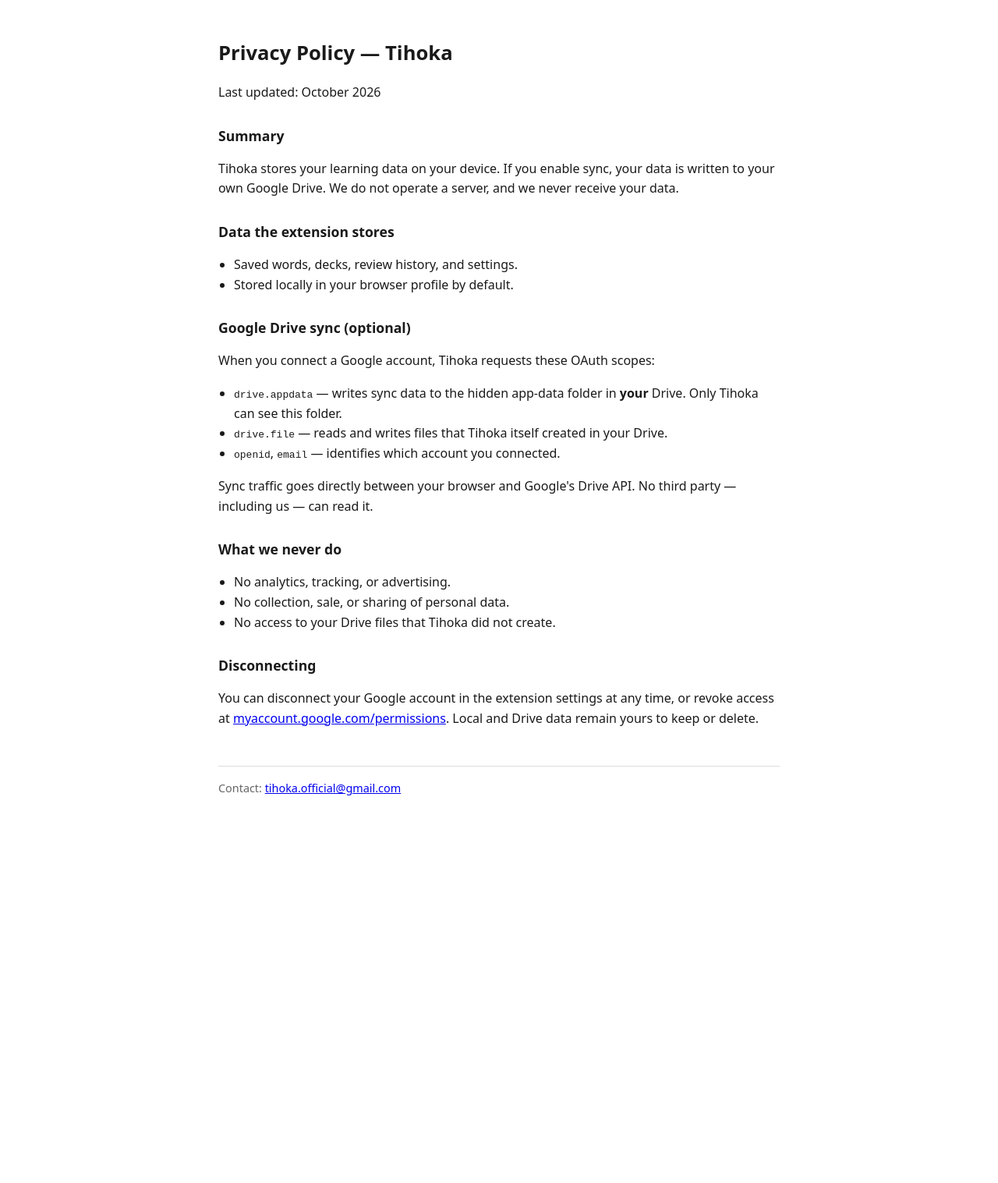
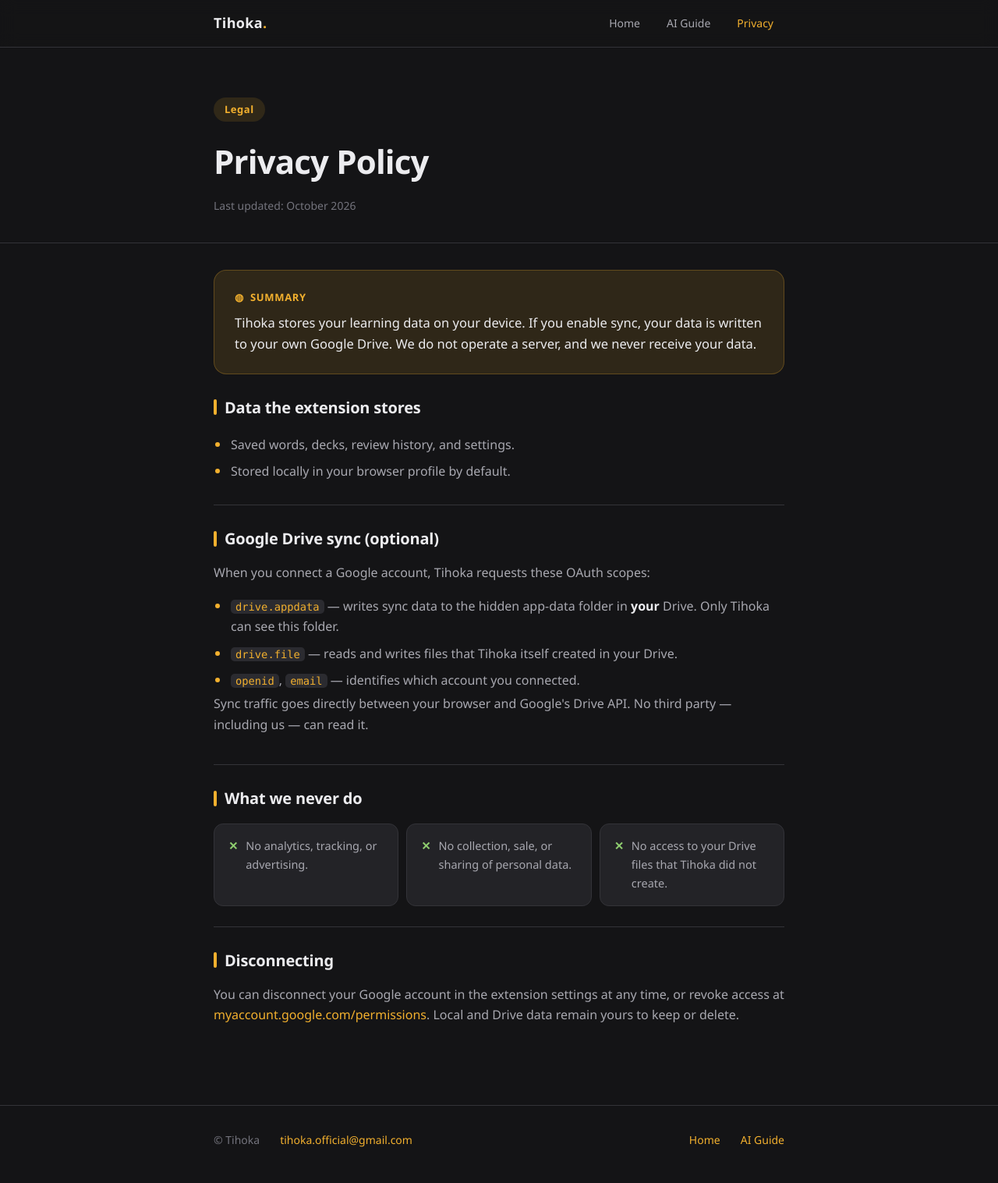
Before and after one commit to tihoka-official/tihoka, a plain HTML site: page privacy.html in a window 1280 px wide. Shown: the whole page at 78% size. Before the commit the page ends 1071 px from the top, so only its background shows below. Drawn offline with Linux system fonts and the light colour scheme.

Commit message:
Restyle privacy policy to the site design language
Same dark/gold system as the landing and guide: nav + footer, kicker
header, gold-marker section titles, summary callout, scope pills, and
never-do cards. Content verbatim — legal text unchanged.

```diff
--- a/privacy.html
+++ b/privacy.html
@@ -3,28 +3,175 @@
 <head>
 <meta charset="utf-8">
 <meta name="viewport" content="width=device-width, initial-scale=1">
+<meta name="description" content="Tihoka Privacy Policy — your learning data stays on your device; optional sync writes to your own Google Drive.">
 <title>Tihoka — Privacy Policy</title>
 <style>
-  body { font-family: system-ui, sans-serif; max-width: 720px; margin: 48px auto; padding: 0 20px; line-height: 1.6; color: #1a1a1a; }
-  h1 { font-size: 1.6rem; }
-  h2 { font-size: 1.1rem; margin-top: 1.75rem; }
-  ul { padding-left: 1.25rem; }
-  footer { margin-top: 3rem; padding-top: 1rem; border-top: 1px solid #ddd; font-size: 0.9rem; color: #666; }
+  :root {
+    --bg: #141416;
+    --bg-raised: #1d1d21;
+    --card: #232327;
+    --field: #2b2b30;
+    --text: #ececef;
+    --text-2: #a8a8b0;
+    --text-3: #74747d;
+    --gold: #f2b02e;
+    --gold-2: #e09a12;
+    --gold-soft: rgba(242, 176, 46, 0.12);
+    --ok: #8fce6f;
+    --divider: #333338;
+    --mono: "Cascadia Code", Consolas, "Courier New", monospace;
+    --radius: 16px;
+  }
+  * { box-sizing: border-box; }
+  body {
+    margin: 0;
+    background: var(--bg);
+    color: var(--text);
+    font-family: "Segoe UI", system-ui, -apple-system, sans-serif;
+    font-size: 16px;
+    line-height: 1.65;
+    -webkit-font-smoothing: antialiased;
+  }
+  a { color: var(--gold); text-decoration: none; }
+  a:hover { text-decoration: underline; }
+  code {
+    font-family: var(--mono); font-size: 0.86em; color: var(--gold);
+    background: var(--field); padding: 1px 6px; border-radius: 5px;
+  }
+
+  .wrap { max-width: 780px; margin: 0 auto; padding: 0 24px; }
+
+  nav {
+    position: sticky; top: 0; z-index: 10;
+    background: rgba(20, 20, 22, 0.85);
+    backdrop-filter: blur(10px);
+    border-bottom: 1px solid var(--divider);
+  }
+  .nav-in { display: flex; align-items: center; gap: 20px; height: 60px; }
+  .logo { font-weight: 700; font-size: 18px; letter-spacing: 0.02em; color: var(--text); }
+  .logo:hover { text-decoration: none; }
+  .logo em { color: var(--gold); font-style: normal; }
+  .nav-links { margin-left: auto; display: flex; gap: 6px; }
+  .nav-links a {
+    padding: 7px 14px; border-radius: 999px;
+    color: var(--text-2); font-size: 14px;
+  }
+  .nav-links a:hover { color: var(--text); background: var(--field); text-decoration: none; }
+  .nav-links a.on { color: var(--gold); }
+
+  /* ---- doc header ---- */
+  .doc-head { padding: 64px 0 36px; border-bottom: 1px solid var(--divider); }
+  .doc-head .kicker {
+    display: inline-block; padding: 5px 14px; border-radius: 999px;
+    background: var(--gold-soft); color: var(--gold);
+    font-size: 13px; font-weight: 600; letter-spacing: 0.04em;
+  }
+  .doc-head h1 { margin: 16px 0 10px; font-size: clamp(30px, 4.5vw, 42px); letter-spacing: -0.02em; }
+  .doc-head .updated { margin: 0; color: var(--text-3); font-size: 14px; }
+
+  /* ---- doc body ---- */
+  .doc { padding: 8px 0 64px; }
+  .doc section { padding: 26px 0; }
+  .doc section + section { border-top: 1px solid var(--divider); }
+  .doc h2 {
+    display: flex; align-items: center; gap: 10px;
+    margin: 0 0 14px; font-size: 20px; letter-spacing: -0.01em;
+  }
+  .doc h2::before {
+    content: ''; width: 4px; height: 20px; border-radius: 2px;
+    background: var(--gold); flex: 0 0 auto;
+  }
+  .doc p { margin: 0 0 12px; color: var(--text-2); }
+  .doc ul { margin: 0; padding-left: 0; list-style: none; }
+  .doc li {
+    position: relative; padding: 4px 0 4px 22px;
+    color: var(--text-2);
+  }
+  .doc li::before {
+    content: ''; position: absolute; left: 2px; top: 14px;
+    width: 6px; height: 6px; border-radius: 50%; background: var(--gold);
+  }
+  .doc strong { color: var(--text); }
+
+  /* summary callout */
+  .callout {
+    margin: 26px 0 0;
+    background: var(--gold-soft);
+    border: 1px solid rgba(242, 176, 46, 0.25);
+    border-radius: var(--radius);
+    padding: 24px 26px;
+  }
+  .callout .callout-tag {
+    display: flex; align-items: center; gap: 8px;
+    color: var(--gold); font-weight: 700; font-size: 13px;
+    letter-spacing: 0.05em; text-transform: uppercase;
+    margin-bottom: 8px;
+  }
+  .callout p { margin: 0; color: var(--text); font-size: 16.5px; }
+
+  /* never-do card */
+  .never {
+    display: grid; gap: 10px;
+    grid-template-columns: repeat(auto-fit, minmax(200px, 1fr));
+    margin-top: 16px;
+  }
+  .never-item {
+    background: var(--card); border: 1px solid var(--divider);
+    border-radius: 12px; padding: 16px 18px;
+    display: flex; gap: 10px; align-items: flex-start;
+    color: var(--text-2); font-size: 14.5px;
+  }
+  .never-item::before {
+    content: '✕'; color: var(--ok); font-weight: 700; flex: 0 0 auto;
+  }
+
+  footer {
+    border-top: 1px solid var(--divider);
+    padding: 32px 0 44px;
+    color: var(--text-3); font-size: 14px;
+  }
+  .foot-in { display: flex; flex-wrap: wrap; gap: 12px 26px; align-items: center; }
+  .foot-in .spacer { margin-left: auto; }
 </style>
 </head>
 <body>
-<h1>Privacy Policy — Tihoka</h1>
-<p>Last updated: October 2026</p>
 
-<h2>Summary</h2>
+<nav>
+  <div class="wrap nav-in">
+    <a class="logo" href="./">Tihoka<em>.</em></a>
+    <div class="nav-links">
+      <a href="./">Home</a>
+      <a href="guide.html">AI Guide</a>
+      <a class="on" href="privacy.html">Privacy</a>
+    </div>
+  </div>
+</nav>
+
+<header class="doc-head">
+  <div class="wrap">
+    <span class="kicker">Legal</span>
+    <h1>Privacy Policy</h1>
+    <p class="updated">Last updated: October 2026</p>
+  </div>
+</header>
+
+<main class="doc">
+  <div class="wrap">
+
+    <div class="callout">
+      <span class="callout-tag">◍ &nbsp;Summary</span>
       <p>Tihoka stores your learning data on your device. If you enable sync, your data is written to your own Google Drive. We do not operate a server, and we never receive your data.</p>
+    </div>
 
+    <section>
       <h2>Data the extension stores</h2>
       <ul>
         <li>Saved words, decks, review history, and settings.</li>
         <li>Stored locally in your browser profile by default.</li>
       </ul>
+    </section>
 
+    <section>
       <h2>Google Drive sync (optional)</h2>
       <p>When you connect a Google account, Tihoka requests these OAuth scopes:</p>
       <ul>
@@ -33,19 +180,34 @@
         <li><code>openid</code>, <code>email</code> — identifies which account you connected.</li>
       </ul>
       <p>Sync traffic goes directly between your browser and Google's Drive API. No third party — including us — can read it.</p>
+    </section>
 
+    <section>
       <h2>What we never do</h2>
-<ul>
-  <li>No analytics, tracking, or advertising.</li>
-  <li>No collection, sale, or sharing of personal data.</li>
-  <li>No access to your Drive files that Tihoka did not create.</li>
-</ul>
+      <div class="never">
+        <div class="never-item">No analytics, tracking, or advertising.</div>
+        <div class="never-item">No collection, sale, or sharing of personal data.</div>
+        <div class="never-item">No access to your Drive files that Tihoka did not create.</div>
+      </div>
+    </section>
 
+    <section>
       <h2>Disconnecting</h2>
       <p>You can disconnect your Google account in the extension settings at any time, or revoke access at <a href="https://myaccount.google.com/permissions">myaccount.google.com/permissions</a>. Local and Drive data remain yours to keep or delete.</p>
+    </section>
+
+  </div>
+</main>
 
 <footer>
-  Contact: <a href="mailto:tihoka.official@gmail.com">tihoka.official@gmail.com</a>
+  <div class="wrap foot-in">
+    <span>© Tihoka</span>
+    <a href="mailto:tihoka.official@gmail.com">tihoka.official@gmail.com</a>
+    <span class="spacer"></span>
+    <a href="./">Home</a>
+    <a href="guide.html">AI Guide</a>
+  </div>
 </footer>
+
 </body>
 </html>
```
Lines whose indentation alone changed are shown as unchanged.
